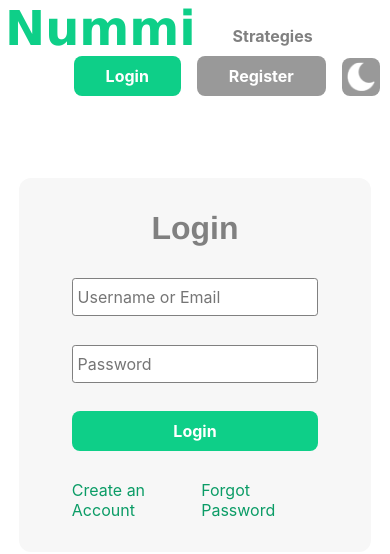
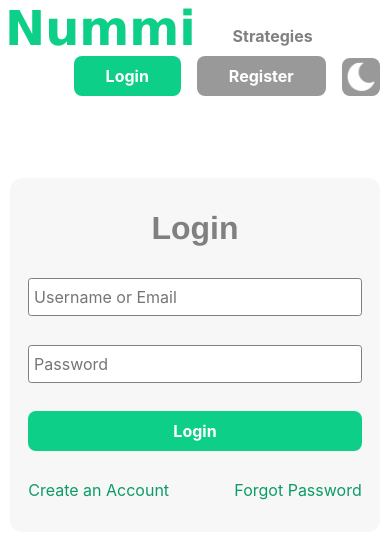
Before and after one commit to bmartin5263/Nummi-UI, a Next.js app: page /login in a window 390 px wide. Shown: the top 554 px of the page. Built offline with nearby package versions, Linux system fonts and the light colour scheme; no server answers.

Commit message:
scale up mobile login

```diff
--- a/styles/globals.scss
+++ b/styles/globals.scss
@@ -202,7 +202,7 @@ nav {
 
  .banner {
   width: 100%;
-  height: 3em;
+  min-height: 3em;
   line-height: 3em;
   vertical-align: middle;
   text-align: center;
@@ -279,7 +279,7 @@ nav {
 @media screen and (max-width: 700px) {
   .form-box {
     transition: width .2s;
-    width: 95%;
+    width: 100%;
     margin: 0 auto;
   }
 }
--- a/styles/login.module.scss
+++ b/styles/login.module.scss
@@ -21,3 +21,17 @@
 #forgotPasswordButton {
   margin-left: auto;
 }
+
+@media screen and (max-width: 700px) {
+  .textField {
+    width: 90%;
+  }
+
+  #loginButton {
+    width: 90%;
+  }
+
+  .linkGroup {
+    width: 90%;
+  }
+}
```
